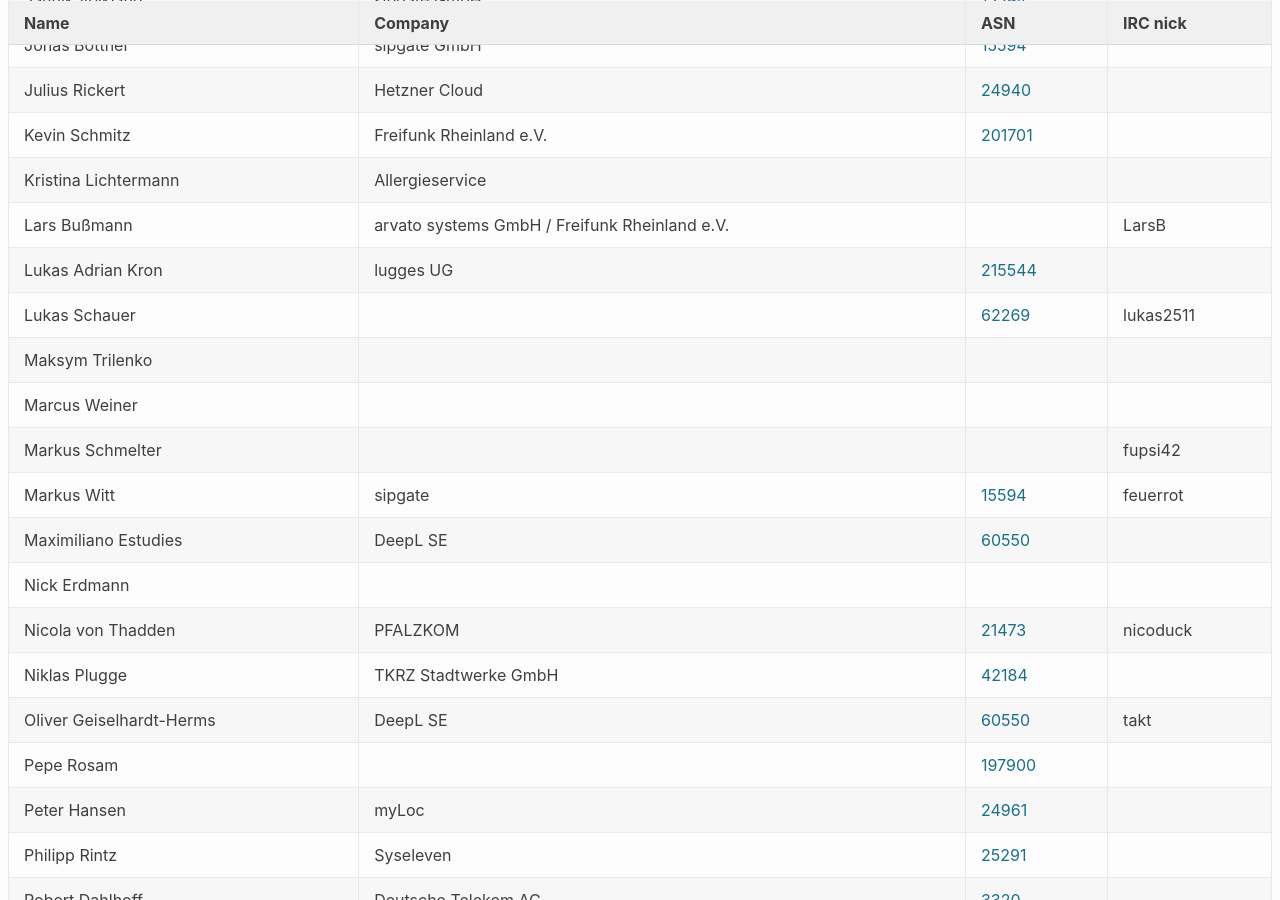
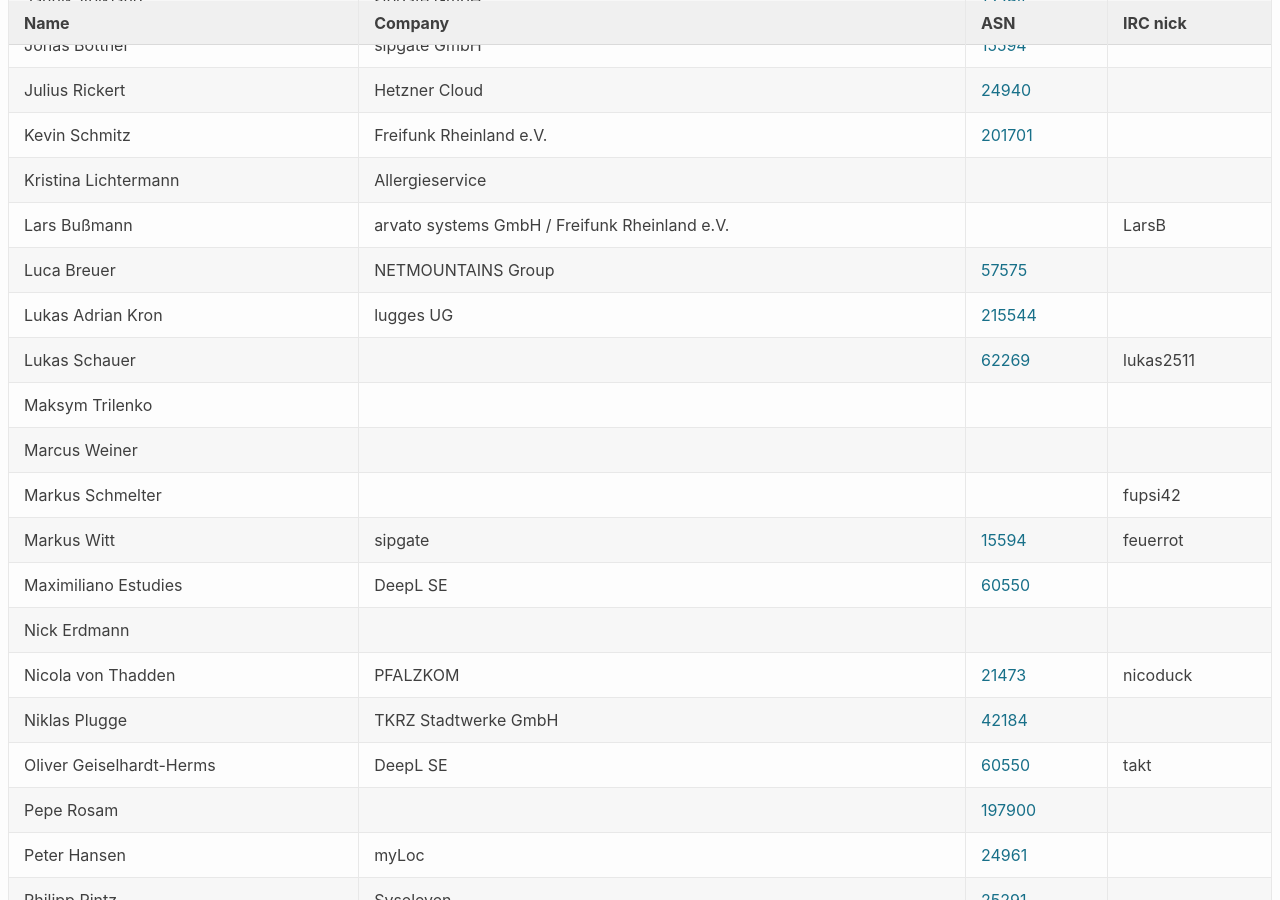
Before and after one commit to denog/pretix-attendeelist, a Jekyll site: the page built from denog-meetup-2024-03/index.markdown, in a window 1280 px wide and 900 px high, scrolled down 751 px. Built offline with Jekyll 4.4.1, drawn with Linux system fonts in a browser that asks for light colours.

Commit message:
Latest data: Sat Apr  6 08:47:52 UTC 2024

```diff
--- a/_data/attendees_denog-meetup-2024-03.json
+++ b/_data/attendees_denog-meetup-2024-03.json
@@ -124,6 +124,12 @@
     "company": "arvato systems GmbH / Freifunk Rheinland e.V.",
     "irc": "LarsB",
     "asn": null
+  },
+  {
+    "name": "Luca Breuer",
+    "company": "NETMOUNTAINS Group",
+    "irc": null,
+    "asn": "57575"
   },
   {
     "name": "Lukas Adrian Kron",
```
